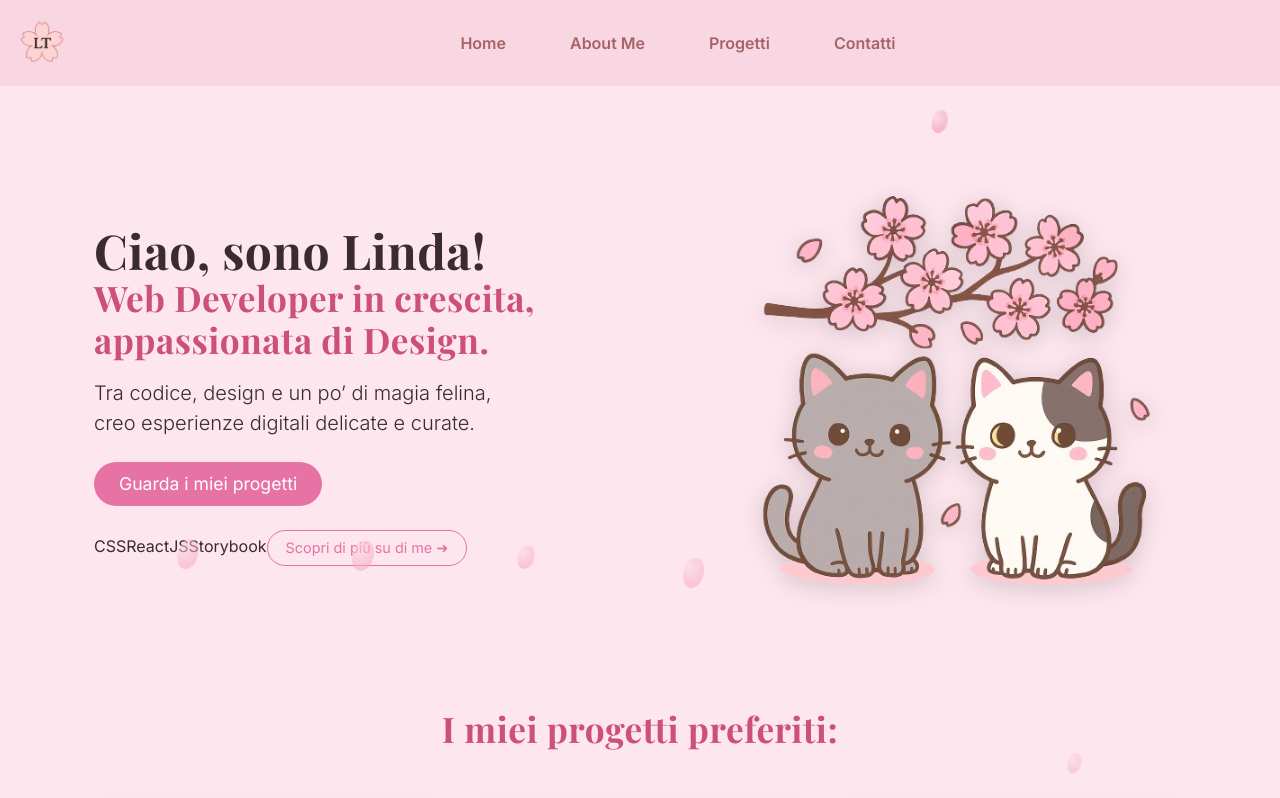
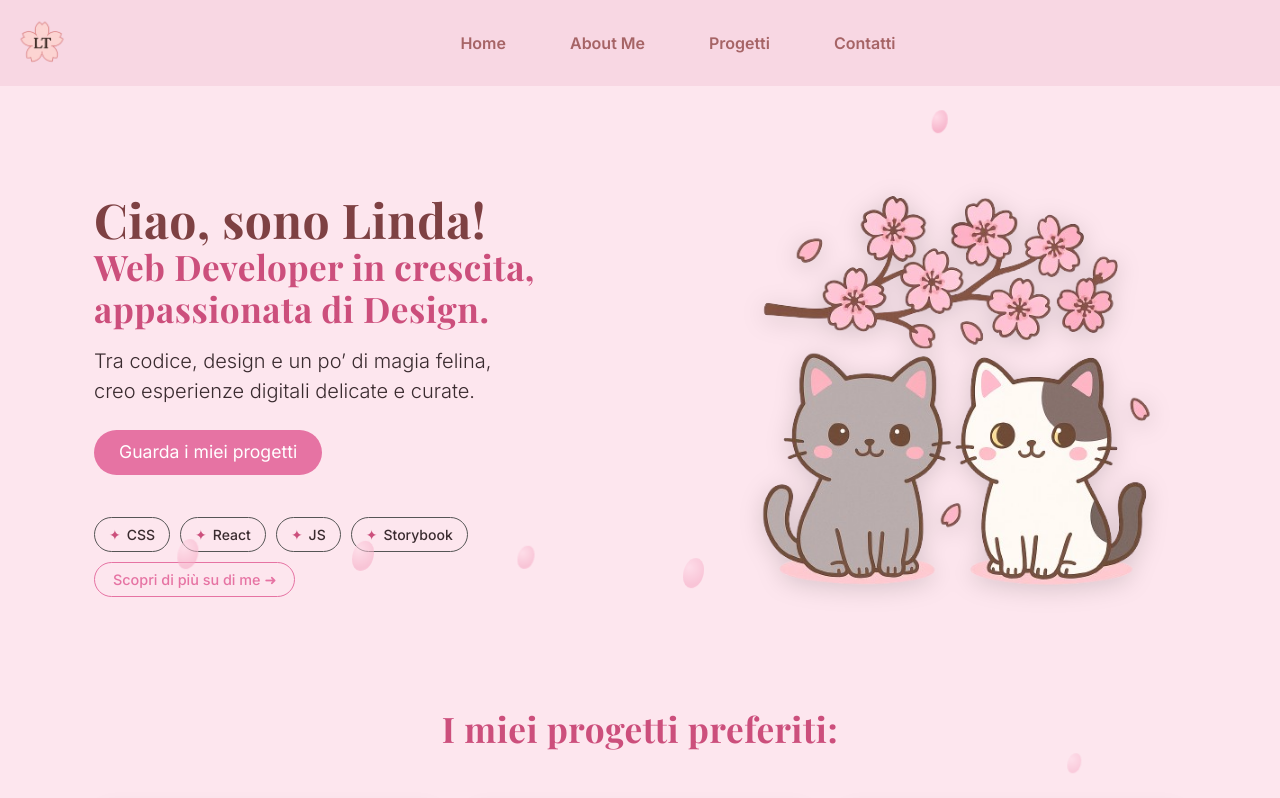
Before and after one commit to LindaTancini/LindaTancini-Portfolio, a React (Vite) app: page / in a window 1280 px wide. Shown: the top 798 px of the page. Built offline with nearby package versions, Linux system fonts and the light colour scheme.

Commit message:
feat: css for skill

```diff
--- a/src/styles/_hero.css
+++ b/src/styles/_hero.css
@@ -27,6 +27,7 @@
 .hero-text h1 {
   font-size: 3rem;
   line-height: 1.1;
+  color: #7e4143;
 }
 
 .hero-text p {
@@ -36,6 +37,57 @@
 .sub-headline {
   font-size: 2.2rem;
   color: #cc4f7c;
+}
+
+/* Skill */
+.hero-skills-wrapper {
+  display: flex;
+  flex-wrap: wrap;
+  align-items: center;
+  gap: 10px;
+  margin-top: 18px;
+}
+
+.skill-home-chip {
+  padding: 6px 14px;
+  border-radius: 20px;
+  border: 1.5px solid #555;
+  background: transparent;
+  font-size: 14px;
+  font-weight: 500;
+}
+
+.skill-home-chip::before {
+  content: "✦";
+  margin-right: 6px;
+  color: #cc4f7c;
+}
+
+.btn-outline-pink {
+  border: 2px solid #e889a7;
+  color: #e889a7;
+  background: transparent;
+  padding: 6px 18px;
+  border-radius: 20px;
+  font-size: 14px;
+  font-weight: 500;
+  transition: all 0.25s ease;
+}
+
+.btn-outline-pink:hover {
+  background: #e889a7;
+  color: white;
+  transform: translateY(-1px);
+}
+
+/* Freccia */
+.hero-about-arrow span {
+  display: inline-block;
+  transition: transform 0.2s ease;
+}
+
+.hero-about-arrow:hover span {
+  transform: translateX(4px);
 }
 
 /* Immagine */
```
